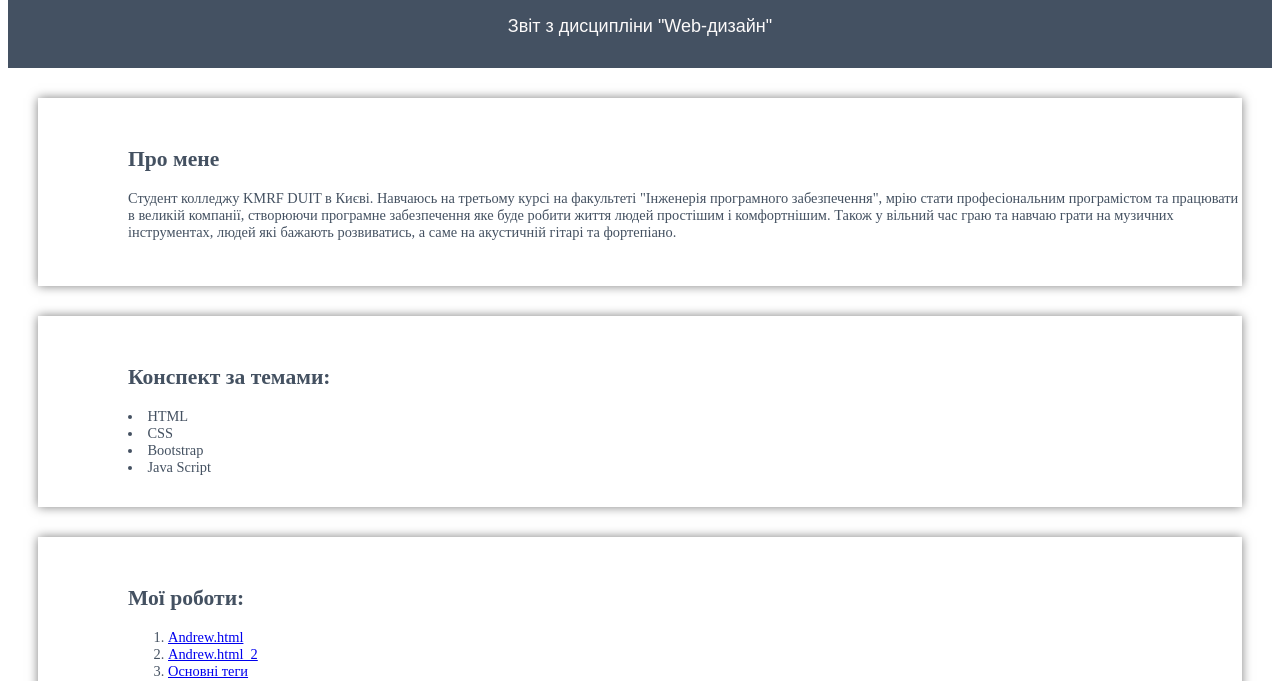
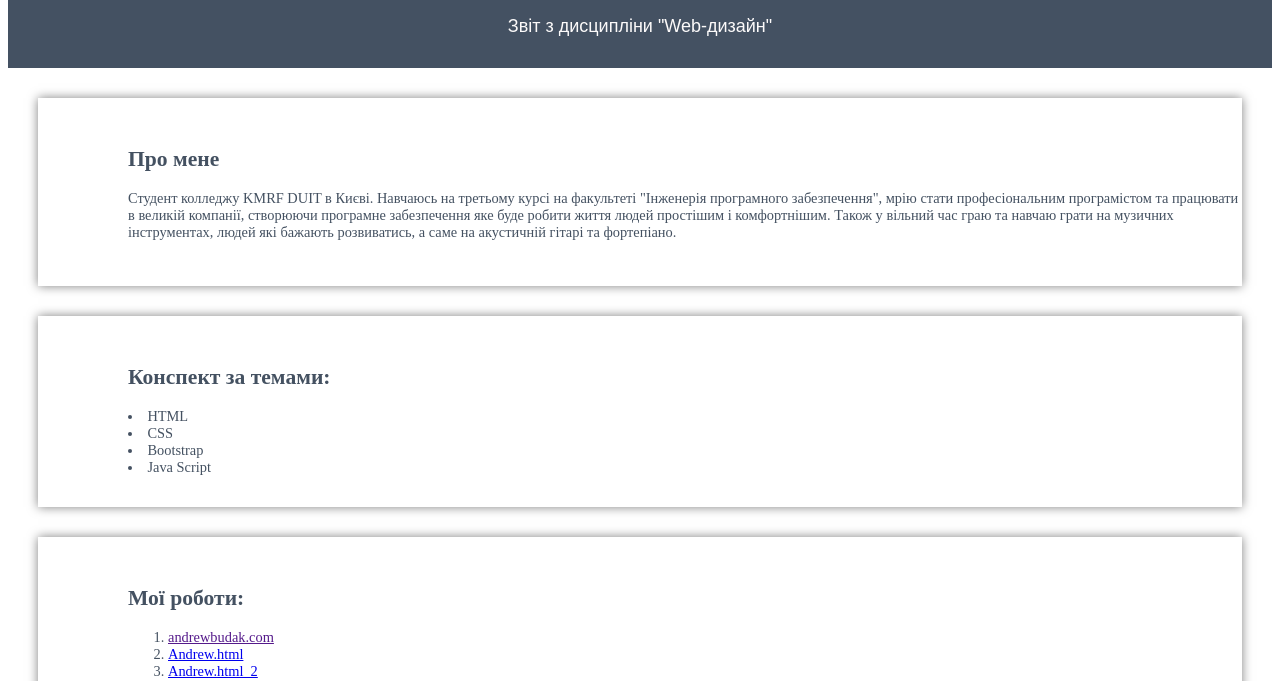
Before and after one commit to Mark-bit-prog/web-lessons, a plain HTML site: page index.html in a window 1280 px wide. Shown: the part 265-946 px from the top of the page. Drawn offline with Linux system fonts and the light colour scheme.

Commit message:
Update index.html

```diff
--- a/index.html
+++ b/index.html
@@ -30,6 +30,7 @@
 		<section class="section">
 			<h2>Мої роботи:</h2> <!-- Блок 3-->
 		<ol>
+			<li><a href="" target="_blank">andrewbudak.com</a></li>
 			<li><a href="andrew.com/main.html" target="_blank">Andrew.html</a></li>
 			<li><a href="andrew_2/main.html" target="_blank">Andrew.html_2</a></li>
 			<li><a href="02/2index.html" target="_blank">Основні теги</a></li>
```
